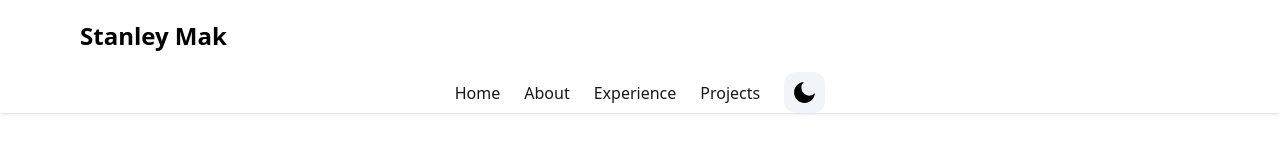
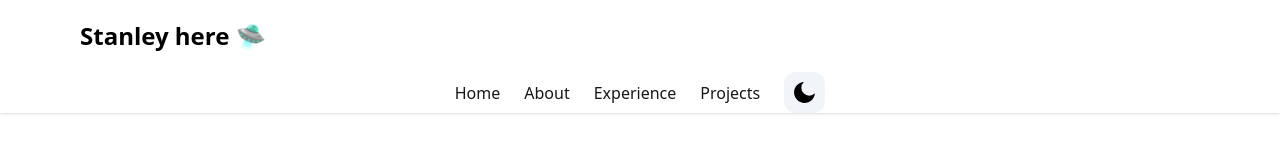
Before and after one commit to StanleyMak/portfolio, a Next.js app: page / in a window 1280 px wide. Shown: the top 160 px of the page. Built offline with nearby package versions, Linux system fonts and the light colour scheme.

Commit message:
revised navbar

```diff
--- a/components/Navbar.tsx
+++ b/components/Navbar.tsx
@@ -40,13 +40,13 @@ export default function NavBar() {
   return (
     <header className="w-full mx-auto  px-4 sm:px-20 fixed top-0 z-50 shadow bg-white dark:bg-stone-900 dark:border-b dark:border-stone-600">
       <div className="justify-between md:items-center md:flex">
-        <div>
+      <div>
           <div className="flex items-center justify-between py-3 md:py-5 md:block">
-              <Link to="home">
-                <div  className="container flex items-center space-x-2">
-                  <h2 className="text-2xl font-bold">Stanley Mak</h2>
-                  </div>
-                  </Link>
+            <Link to="home">
+              <div className="container flex items-center space-x-2">
+                <h2 className="text-2xl font-bold">Stanley here 🛸</h2>
+              </div>
+            </Link>
               {/* <a href="https://github.com/StanleyMak" rel="noreferrer" target="_blank">
                 <AiOutlineGithub
                   className="hover:-translate-y-1 transition-transform cursor-pointer text-neutral-500 dark:text-neutral-100"
```
